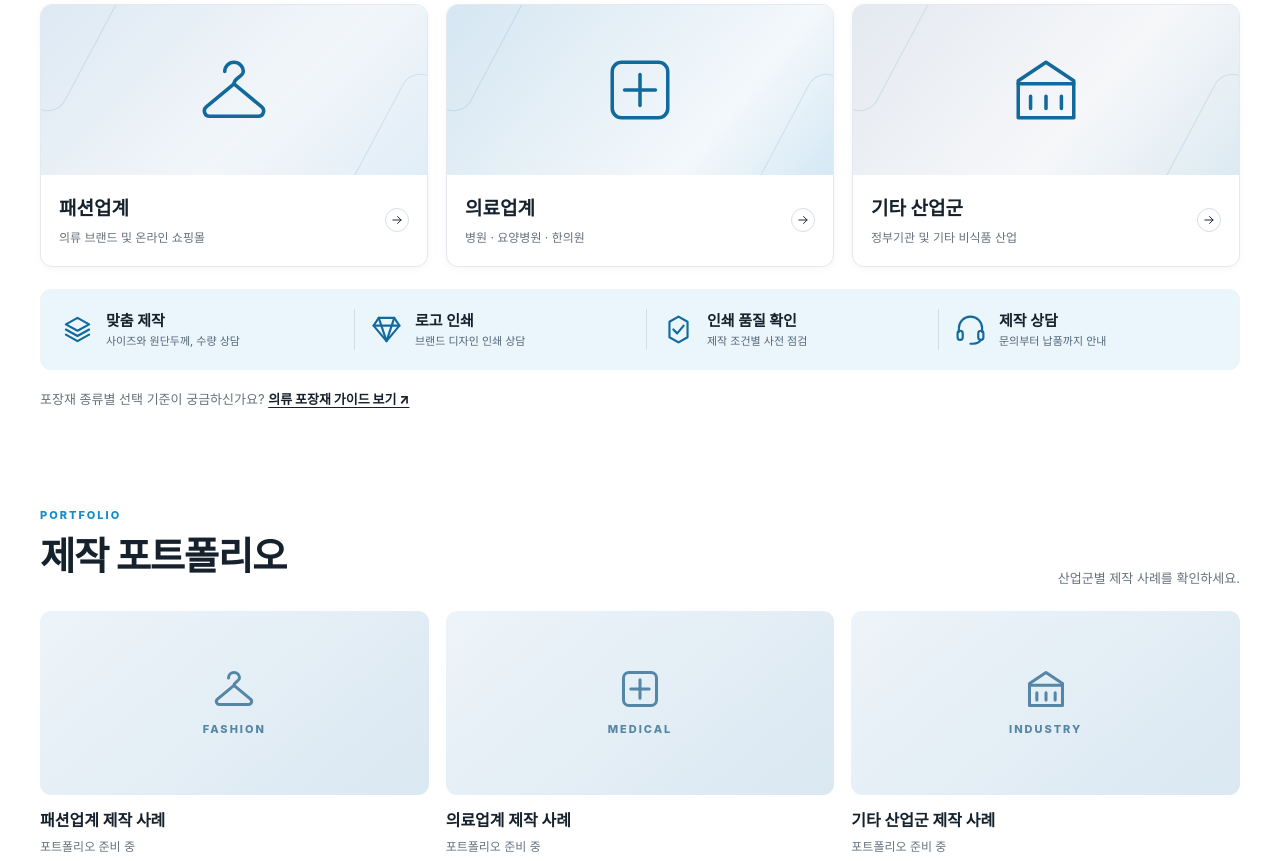
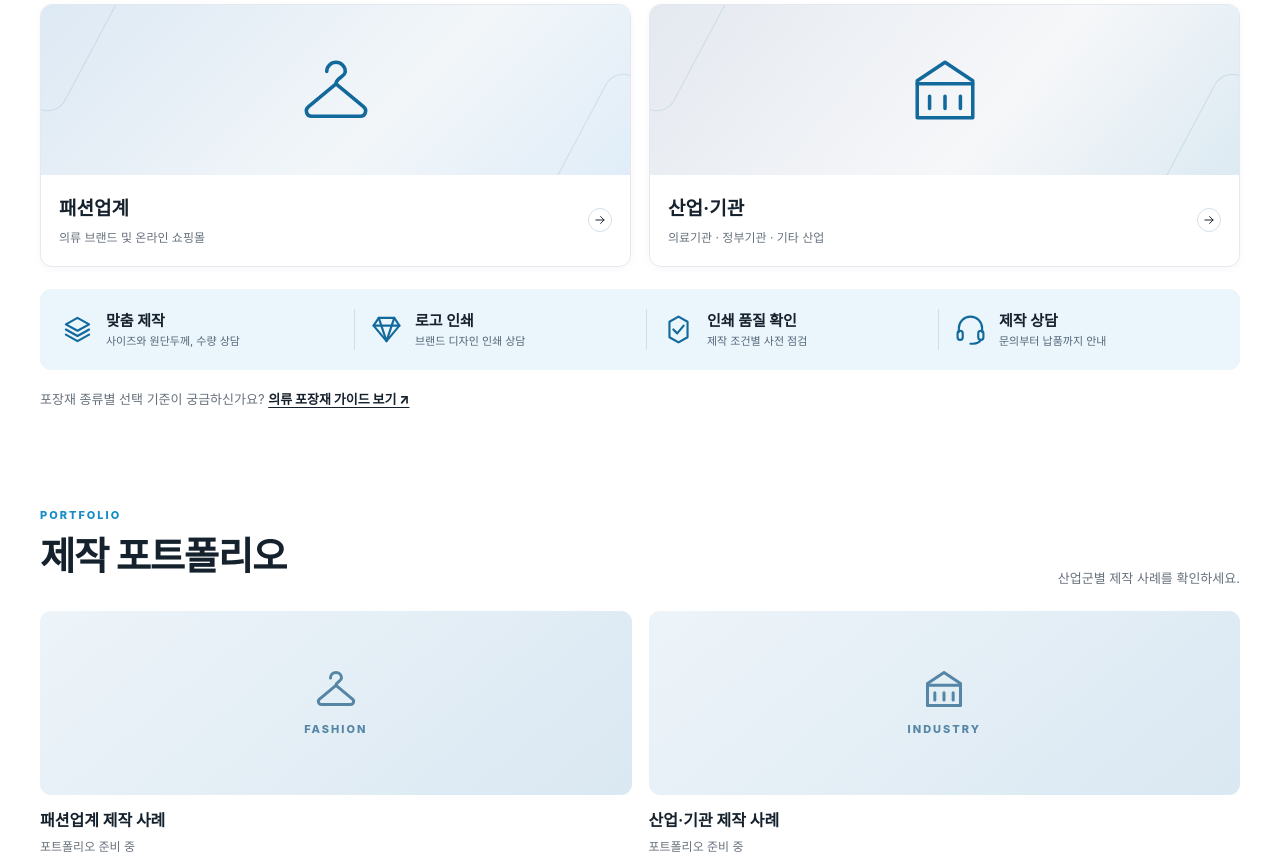
Before and after one commit to zipperbagfactory/zipperbag-site, a plain HTML site: page index.html in a window 1280 px wide. Shown: the part 780-1641 px from the top of the page. Drawn offline with Linux system fonts and the light colour scheme; a web font is replaced by a local one.

Commit message:
Merge medical and other industries into one category on home page only

```diff
--- a/index.html
+++ b/index.html
@@ -117,7 +117,7 @@ body{background:#fff}.wrap{width:min(1200px,calc(100% - 44px))}
 .ig-arrow:hover{background:#bfe8ff}.ig-dot[aria-current="true"]{background:#168cc8}
 .strip{background:#eff7fc;color:#43748b}.section{padding:64px 0}.section h2{font-size:clamp(30px,3vw,39px);letter-spacing:-1.3px}.section-head{margin-bottom:22px}
 .section-head .eyebrow{color:var(--accent)}.section-head p{font-size:13px}
-.industry-grid{display:grid;grid-template-columns:repeat(3,minmax(0,1fr));gap:18px}
+.industry-grid{display:grid;grid-template-columns:repeat(2,minmax(0,1fr));gap:18px}
 .industry-card{min-width:0;display:block;overflow:hidden;border-radius:12px;background:#fff;border:1px solid #e3e9ef;box-shadow:0 2px 8px rgba(14,34,55,.035);transition:transform .2s,box-shadow .2s}
 .industry-card:hover{transform:translateY(-3px);box-shadow:0 8px 20px rgba(20,60,100,.10)}
 .industry-visual{height:170px;display:grid;place-items:center;position:relative;overflow:hidden}
@@ -133,7 +133,7 @@ body{background:#fff}.wrap{width:min(1200px,calc(100% - 44px))}
 .value-row{margin-top:22px;padding:20px 22px;border-radius:11px;background:#eaf5fc;display:grid;grid-template-columns:repeat(4,minmax(0,1fr));gap:12px}
 .value-item{display:flex;align-items:center;gap:13px;min-width:0}.value-item:not(:first-child){border-left:1px solid #cfdfea;padding-left:16px}
 .value-item .line-icon{flex:none;color:#12699b;width:31px;height:31px}.value-item strong,.value-item small{display:block}.value-item strong{font-size:15px;white-space:nowrap}.value-item small{font-size:11px;color:#546778}
-.portfolio-section{padding-top:18px}.portfolio-grid{display:grid;grid-template-columns:repeat(3,minmax(0,1fr));gap:17px}
+.portfolio-section{padding-top:18px}.portfolio-grid{display:grid;grid-template-columns:repeat(2,minmax(0,1fr));gap:17px}
 .portfolio-tile{display:flex;flex-direction:column;gap:4px;min-width:0}.portfolio-placeholder{height:184px;border-radius:11px;background:linear-gradient(140deg,#edf4f9,#dae8f2);display:flex;flex-direction:column;align-items:center;justify-content:center;gap:10px;color:#5586a5}
 .portfolio-placeholder svg{width:44px;height:44px}.portfolio-placeholder span{font-size:11px;font-weight:800;letter-spacing:2px}.portfolio-tile strong{font-size:16px;margin-top:9px}.portfolio-tile small{color:var(--muted);font-size:12px}
 .journal-section{padding-top:23px}.journal-grid{display:grid;grid-template-columns:repeat(2,minmax(0,1fr));gap:16px}.journal-card{min-height:130px;border:1px solid #dfe7ef;border-radius:11px;padding:22px;background:#fff;display:flex;flex-direction:column;gap:6px}
@@ -157,7 +157,7 @@ body{background:#fff}.wrap{width:min(1200px,calc(100% - 44px))}
 .industry-card{display:grid;grid-template-columns:112px minmax(0,1fr);align-items:stretch}
 .industry-visual{height:99px}.industry-icon{width:44px;height:44px}.industry-caption{padding:12px}.industry-caption strong{font-size:16px}.industry-caption small{font-size:11px}
 .value-row{margin-top:16px;padding:17px 12px;column-gap:5px;row-gap:17px}.value-item{gap:8px}.value-item:nth-child(2){border-left:1px solid #cfdfea;padding-left:11px}.value-item:nth-child(4){border-left:1px solid #cfdfea;padding-left:11px}.value-item .line-icon{width:25px;height:25px}.value-item strong{font-size:12px;white-space:normal}.value-item small{font-size:10px}
-.portfolio-section{padding-top:0}.portfolio-grid{grid-template-columns:repeat(3,minmax(0,1fr));gap:8px}.portfolio-placeholder{height:93px}.portfolio-placeholder svg{width:29px;height:29px}.portfolio-placeholder span{font-size:9px;letter-spacing:0}.portfolio-tile strong{font-size:12px;line-height:1.3}.portfolio-tile small{font-size:10px}
+.portfolio-section{padding-top:0}.portfolio-grid{grid-template-columns:repeat(2,minmax(0,1fr));gap:8px}.portfolio-placeholder{height:93px}.portfolio-placeholder svg{width:29px;height:29px}.portfolio-placeholder span{font-size:9px;letter-spacing:0}.portfolio-tile strong{font-size:12px;line-height:1.3}.portfolio-tile small{font-size:10px}
 .journal-grid{grid-template-columns:1fr;gap:11px}.journal-card{min-height:106px;padding:17px}.journal-card strong{font-size:17px}
 .blog-section .blog-posts{grid-template-columns:1fr}.blog-cover{height:170px}.contactgrid{grid-template-columns:1fr}
 }
@@ -246,8 +246,7 @@ main>.hero.wrap .ig-dot:focus-visible{outline:2px solid #086d9a}
 <div class="strip"><div class="wrap"><span>DESIGNER BRANDS</span><span>DOMESTIC BRANDS</span><span>HIGH-END BRANDS</span><span>GOVERNMENT AGENCIES</span></div></div>
 <section class="wrap section product-section" id="product"><div class="section-head"><div><div class="eyebrow">OUR PRODUCTS</div><h2>핵심제품</h2></div></div><div class="industry-grid">
 <a class="industry-card" href="./fashion.html"><div class="industry-visual industry-fashion"><svg class="industry-icon" xmlns="http://www.w3.org/2000/svg" width="27" height="27" viewBox="0 0 24 24" fill="none" stroke="currentColor" stroke-width="1.65" stroke-linecap="round" stroke-linejoin="round" aria-hidden="true"><path d="M9 6a3 3 0 0 1 6 0c0 1.7-3 2.1-3 4"/><path d="m12 10 9 7.5a1.7 1.7 0 0 1-1.1 3H4.1a1.7 1.7 0 0 1-1.1-3L12 10Z"/></svg></div><div class="industry-caption"><span><strong>패션업계</strong><small>의류 브랜드 및 온라인 쇼핑몰</small></span><svg class="arrow-icon" xmlns="http://www.w3.org/2000/svg" width="27" height="27" viewBox="0 0 24 24" fill="none" stroke="currentColor" stroke-width="1.65" stroke-linecap="round" stroke-linejoin="round" aria-hidden="true"><path d="M5 12h14m-6-6 6 6-6 6"/></svg></div></a>
-<a class="industry-card" href="./medical.html"><div class="industry-visual industry-medical"><svg class="industry-icon" xmlns="http://www.w3.org/2000/svg" width="27" height="27" viewBox="0 0 24 24" fill="none" stroke="currentColor" stroke-width="1.65" stroke-linecap="round" stroke-linejoin="round" aria-hidden="true"><rect x="3" y="3" width="18" height="18" rx="3"/><path d="M12 7v10M7 12h10"/></svg></div><div class="industry-caption"><span><strong>의료업계</strong><small>병원 · 요양병원 · 한의원</small></span><svg class="arrow-icon" xmlns="http://www.w3.org/2000/svg" width="27" height="27" viewBox="0 0 24 24" fill="none" stroke="currentColor" stroke-width="1.65" stroke-linecap="round" stroke-linejoin="round" aria-hidden="true"><path d="M5 12h14m-6-6 6 6-6 6"/></svg></div></a>
-<a class="industry-card" href="./industry.html"><div class="industry-visual industry-public"><svg class="industry-icon" xmlns="http://www.w3.org/2000/svg" width="27" height="27" viewBox="0 0 24 24" fill="none" stroke="currentColor" stroke-width="1.65" stroke-linecap="round" stroke-linejoin="round" aria-hidden="true"><path d="m3 9 9-6 9 6v12H3Z"/><path d="M3 10h18M7 14v4m5-4v4m5-4v4"/></svg></div><div class="industry-caption"><span><strong>기타 산업군</strong><small>정부기관 및 기타 비식품 산업</small></span><svg class="arrow-icon" xmlns="http://www.w3.org/2000/svg" width="27" height="27" viewBox="0 0 24 24" fill="none" stroke="currentColor" stroke-width="1.65" stroke-linecap="round" stroke-linejoin="round" aria-hidden="true"><path d="M5 12h14m-6-6 6 6-6 6"/></svg></div></a>
+<a class="industry-card" href="./industry.html"><div class="industry-visual industry-public"><svg class="industry-icon" xmlns="http://www.w3.org/2000/svg" width="27" height="27" viewBox="0 0 24 24" fill="none" stroke="currentColor" stroke-width="1.65" stroke-linecap="round" stroke-linejoin="round" aria-hidden="true"><path d="m3 9 9-6 9 6v12H3Z"/><path d="M3 10h18M7 14v4m5-4v4m5-4v4"/></svg></div><div class="industry-caption"><span><strong>산업·기관</strong><small>의료기관 · 정부기관 · 기타 산업</small></span><svg class="arrow-icon" xmlns="http://www.w3.org/2000/svg" width="27" height="27" viewBox="0 0 24 24" fill="none" stroke="currentColor" stroke-width="1.65" stroke-linecap="round" stroke-linejoin="round" aria-hidden="true"><path d="M5 12h14m-6-6 6 6-6 6"/></svg></div></a>
 </div><div class="value-row" aria-label="제작 안내">
 <div class="value-item"><svg class="line-icon" xmlns="http://www.w3.org/2000/svg" width="27" height="27" viewBox="0 0 24 24" fill="none" stroke="currentColor" stroke-width="1.65" stroke-linecap="round" stroke-linejoin="round" aria-hidden="true"><path d="m12 3 9 5-9 5-9-5 9-5Z"/><path d="m3 12 9 5 9-5M3 16l9 5 9-5"/></svg><span><strong>맞춤 제작</strong><small>사이즈와 원단두께, 수량 상담</small></span></div>
 <div class="value-item"><svg class="line-icon" xmlns="http://www.w3.org/2000/svg" width="27" height="27" viewBox="0 0 24 24" fill="none" stroke="currentColor" stroke-width="1.65" stroke-linecap="round" stroke-linejoin="round" aria-hidden="true"><path d="M6 3h12l4 6-10 12L2 9l4-6Z"/><path d="M2 9h20M6 3l6 18 6-18"/></svg><span><strong>로고 인쇄</strong><small>브랜드 디자인 인쇄 상담</small></span></div>
@@ -256,8 +255,7 @@ main>.hero.wrap .ig-dot:focus-visible{outline:2px solid #086d9a}
 <p class="packaging-guide-link">포장재 종류별 선택 기준이 궁금하신가요? <a href="./packaging-guide.html">의류 포장재 가이드 보기 ↗</a></p></section>
 <section class="wrap section portfolio-section" id="portfolio"><div class="section-head"><div><div class="eyebrow">PORTFOLIO</div><h2>제작 포트폴리오</h2></div><p>산업군별 제작 사례를 확인하세요.</p></div><div class="portfolio-grid">
 <a href="./fashion.html" class="portfolio-tile"><div class="portfolio-placeholder"><svg class="line-icon" xmlns="http://www.w3.org/2000/svg" width="27" height="27" viewBox="0 0 24 24" fill="none" stroke="currentColor" stroke-width="1.65" stroke-linecap="round" stroke-linejoin="round" aria-hidden="true"><path d="M9 6a3 3 0 0 1 6 0c0 1.7-3 2.1-3 4"/><path d="m12 10 9 7.5a1.7 1.7 0 0 1-1.1 3H4.1a1.7 1.7 0 0 1-1.1-3L12 10Z"/></svg><span>FASHION</span></div><strong>패션업계 제작 사례</strong><small>포트폴리오 준비 중</small></a>
-<a href="./medical.html" class="portfolio-tile"><div class="portfolio-placeholder"><svg class="line-icon" xmlns="http://www.w3.org/2000/svg" width="27" height="27" viewBox="0 0 24 24" fill="none" stroke="currentColor" stroke-width="1.65" stroke-linecap="round" stroke-linejoin="round" aria-hidden="true"><rect x="3" y="3" width="18" height="18" rx="3"/><path d="M12 7v10M7 12h10"/></svg><span>MEDICAL</span></div><strong>의료업계 제작 사례</strong><small>포트폴리오 준비 중</small></a>
-<a href="./industry.html" class="portfolio-tile"><div class="portfolio-placeholder"><svg class="line-icon" xmlns="http://www.w3.org/2000/svg" width="27" height="27" viewBox="0 0 24 24" fill="none" stroke="currentColor" stroke-width="1.65" stroke-linecap="round" stroke-linejoin="round" aria-hidden="true"><path d="m3 9 9-6 9 6v12H3Z"/><path d="M3 10h18M7 14v4m5-4v4m5-4v4"/></svg><span>INDUSTRY</span></div><strong>기타 산업군 제작 사례</strong><small>포트폴리오 준비 중</small></a>
+<a href="./industry.html" class="portfolio-tile"><div class="portfolio-placeholder"><svg class="line-icon" xmlns="http://www.w3.org/2000/svg" width="27" height="27" viewBox="0 0 24 24" fill="none" stroke="currentColor" stroke-width="1.65" stroke-linecap="round" stroke-linejoin="round" aria-hidden="true"><path d="m3 9 9-6 9 6v12H3Z"/><path d="M3 10h18M7 14v4m5-4v4m5-4v4"/></svg><span>INDUSTRY</span></div><strong>산업·기관 제작 사례</strong><small>포트폴리오 준비 중</small></a>
 </div></section>
 <section class="wrap section journal-section" id="journal"><div class="section-head"><div><div class="eyebrow">PACKAGING JOURNAL</div><h2>제작저널</h2></div><p>지퍼폴리백 제작과 포장재 선택에 관한 전문 정보.</p></div><div class="journal-grid"><a class="journal-card" href="./packaging-guide.html"><span class="journal-index">01 / PACKAGING GUIDE</span><strong>의류 포장재 종류와 선택 기준</strong><span>자세히 보기 →</span></a><a class="journal-card journal-pending" href="./journal.html"><span class="journal-index">02 / PACKAGING JOURNAL</span><strong>새로운 제작저널</strong><span>목록 보기 →</span></a></div><div class="section-bottom"><a href="./journal.html">제작저널 전체 보기 →</a></div></section>
 <section class="darksection" id="process"><div class="wrap section"><div class="section-head"><div><div class="eyebrow">03 / HOW IT WORKS</div><h2>문의부터 제작까지,<br>순서대로 안내합니다.</h2></div><p>처음 제작하는 경우에도 필요한 정보를 하나씩 확인할 수 있도록 상담을 진행합니다.</p></div><div class="steps"><div class="step"><b>STEP 01</b><h3>제작 조건 전달</h3><p>사이즈, 수량, 인쇄 내용을 알려주세요.</p></div><div class="step"><b>STEP 02</b><h3>견적 확인</h3><p>전달받은 조건을 기준으로 견적을 확인합니다.</p></div><div class="step"><b>STEP 03</b><h3>시안·제작 상담</h3><p>인쇄 내용과 진행 조건을 확인합니다.</p></div><div class="step"><b>STEP 04</b><h3>제작 진행</h3><p>확정된 조건에 따라 제작을 진행합니다.</p></div></div></div></section>
```
